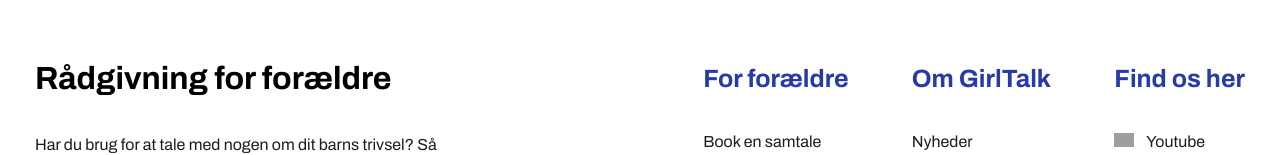
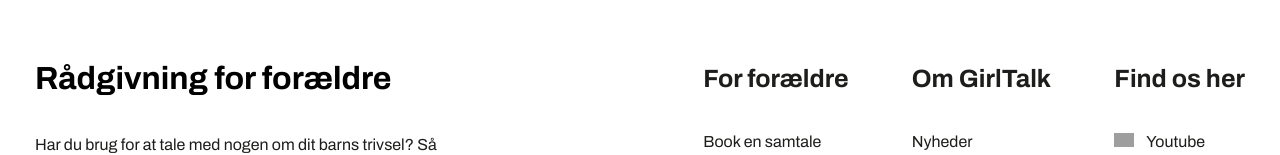
Before and after one commit to espi0001/girltalksite, an Astro site: page / in a window 1280 px wide. Shown: the part 269-424 px from the top of the page. Built offline with nearby package versions, Linux system fonts and the light colour scheme; Astro itself is replaced by a stand-in of ours; grey boxes are pictures that could not be loaded; a web font is replaced by a local one.

Commit message:
det sidste

```diff
--- a/src/components/Footer.astro
+++ b/src/components/Footer.astro
@@ -198,6 +198,7 @@ import "../styles/style.css";
       .kasse3 h3,
       .kasse4 h3 {
         font-size: 1.5625rem;
+        color: var(--count-on-me-black-color);
       }
       .footer_text {
         margin-bottom: 58px;
```
